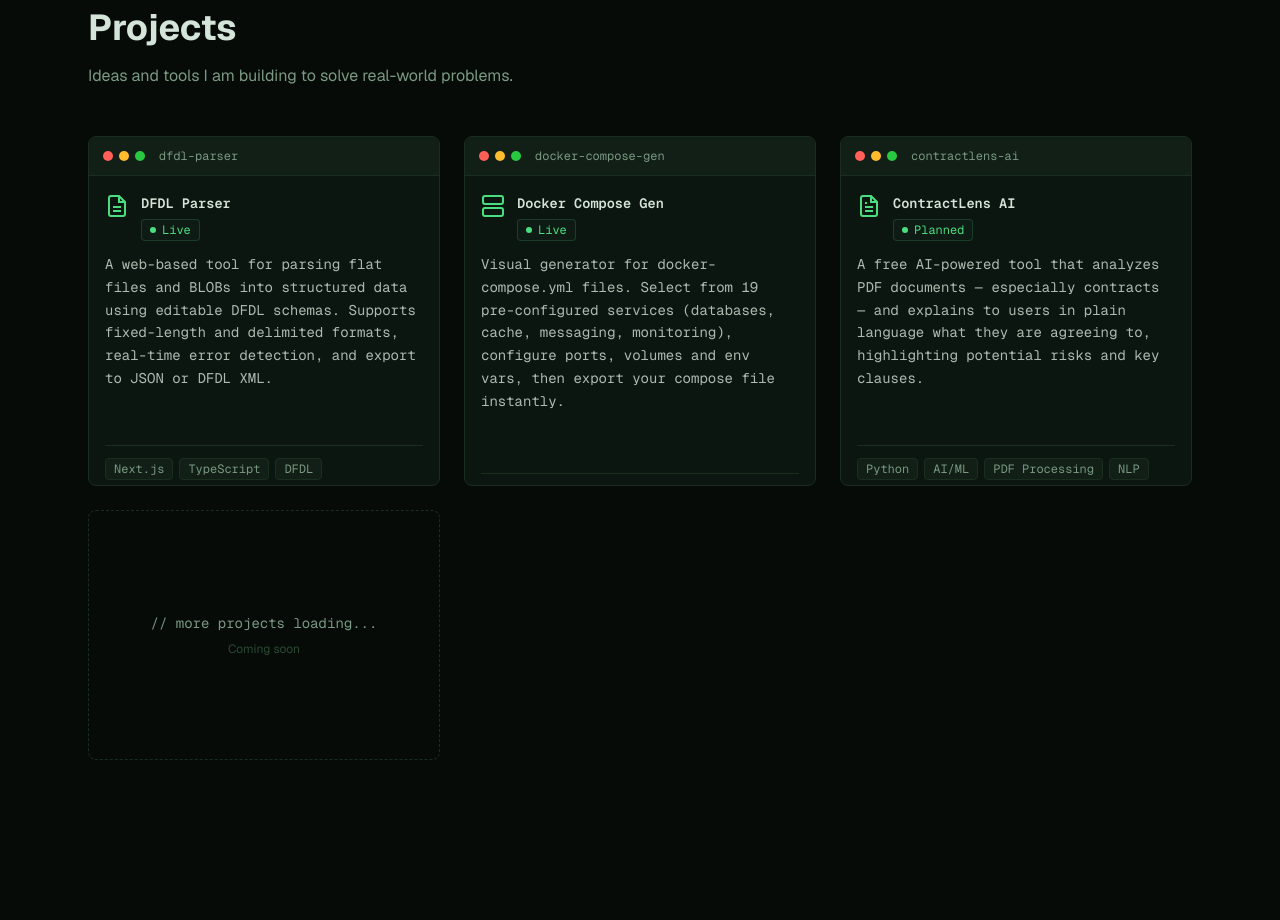
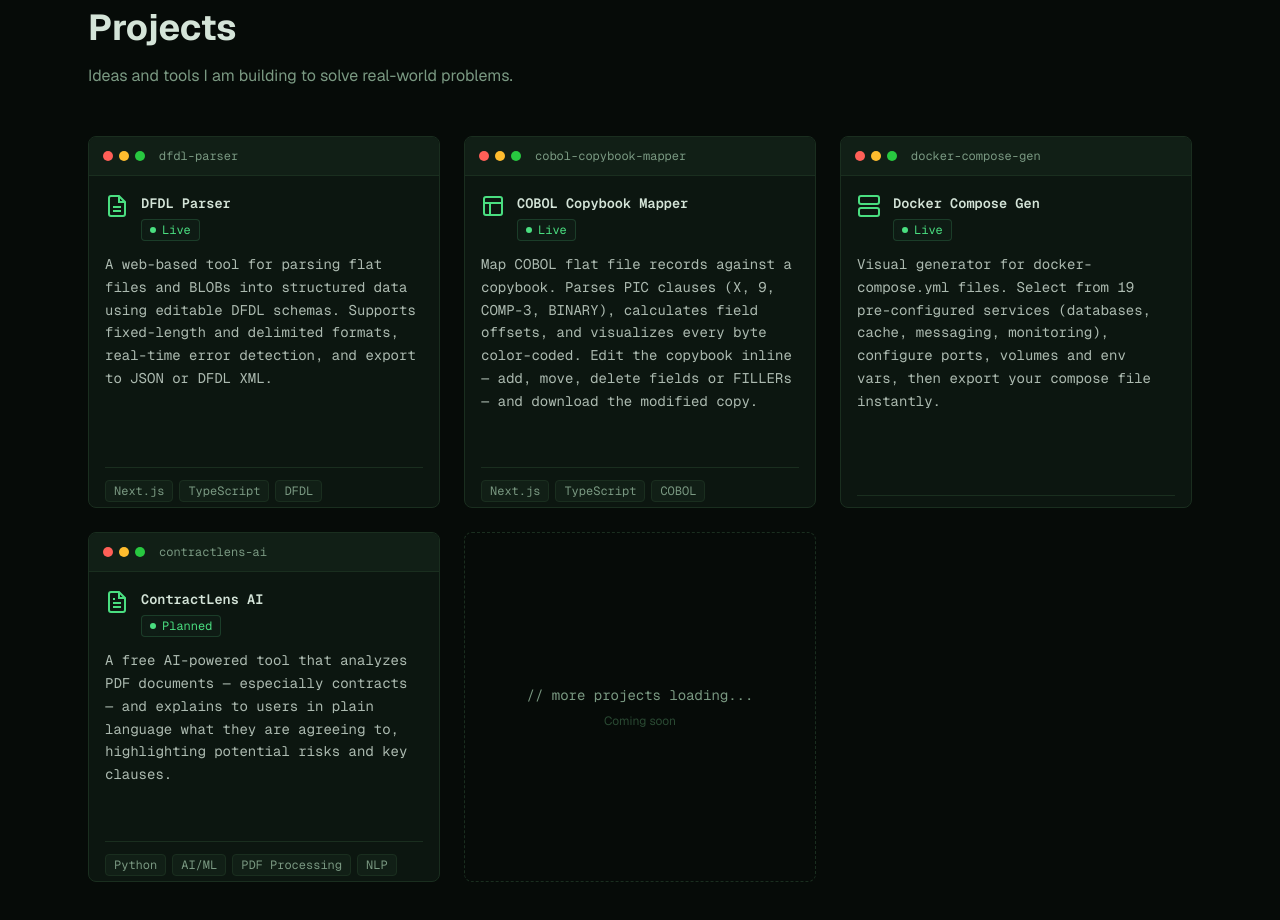
Before and after one commit to njogaca/portfolio, a Next.js app: page / in a window 1280 px wide. Shown: the part 5061-5981 px from the top of the page. Built offline with nearby package versions, Linux system fonts and the light colour scheme.

Commit message:
Add COBOL Copybook Mapper to portfolio projects
Co-Authored-By: Claude Opus 4.6 <noreply@anthropic.com>

```diff
--- a/src/components/Projects.tsx
+++ b/src/components/Projects.tsx
@@ -16,6 +16,21 @@ const projects = [
         <polyline points="14 2 14 8 20 8" />
         <line x1="16" y1="13" x2="8" y2="13" />
         <line x1="16" y1="17" x2="8" y2="17" />
+      </svg>
+    ),
+  },
+  {
+    name: "COBOL Copybook Mapper",
+    description:
+      "Map COBOL flat file records against a copybook. Parses PIC clauses (X, 9, COMP-3, BINARY), calculates field offsets, and visualizes every byte color-coded. Edit the copybook inline — add, move, delete fields or FILLERs — and download the modified copy.",
+    tags: ["Next.js", "TypeScript", "COBOL", "IBM IIB/ACE", "Parsing"],
+    status: "Live",
+    url: "/projects/cobol-mapper",
+    icon: (
+      <svg width="24" height="24" viewBox="0 0 24 24" fill="none" stroke="currentColor" strokeWidth="2">
+        <rect x="3" y="3" width="18" height="18" rx="2"/>
+        <line x1="3" y1="9" x2="21" y2="9"/>
+        <line x1="9" y1="21" x2="9" y2="9"/>
       </svg>
     ),
   },
```
Also changed, not shown: vercel.json.
